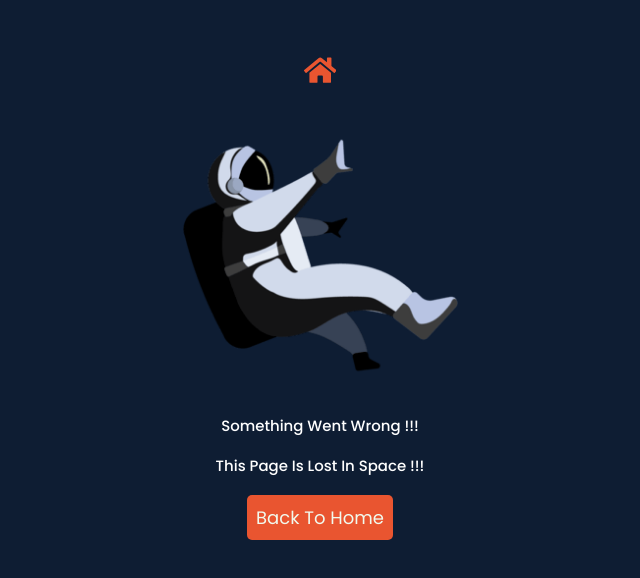
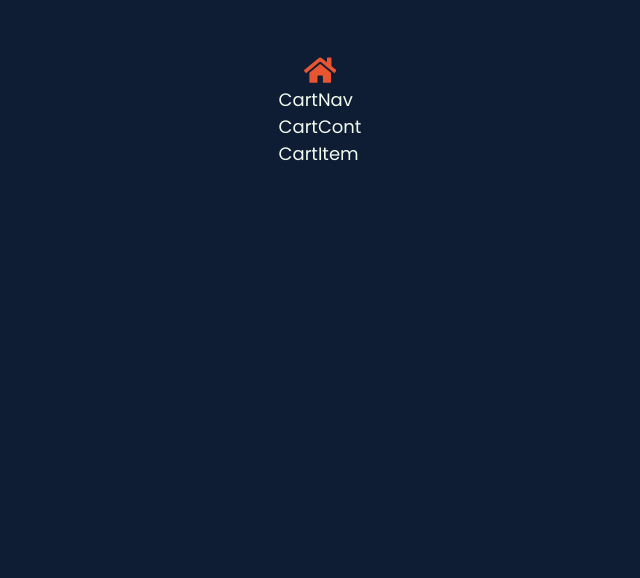
Before and after one commit to ibrahimkundlik/React-Projects-FCC, a React (Create React App) app: page /cart in a window 1280 px wide. Shown: the top 578 px of the page, without its empty margins (320-960 px from the left). Built offline with nearby package versions, Linux system fonts and the light colour scheme.

Commit message:
Added base files for Cart component

```diff
--- a/src/App.js
+++ b/src/App.js
@@ -12,6 +12,7 @@ import GroceryList from "./components/groceryList/groceryList.component";
 import Navbar from "./components/navbar/navbar.component";
 import SidebarModal from "./components/sidebar-modal/sidebar-modal.component";
 import StripeMenu from "./components/stripe-menu/stripe-menu.component";
+import Cart from "./components/cart/cart.component";
 import ErrorPage from "./components/errorPage/errorPage.component";
 import { FaHome } from "react-icons/fa";
 //react-router
@@ -39,6 +40,7 @@ function App() {
 				<Route path="/navbar" component={Navbar} />
 				<Route path="/sidebarmodal" component={SidebarModal} />
 				<Route path="/stripemenu" component={StripeMenu} />
+				<Route path="/cart" component={Cart} />
 				<Route path="/*" component={ErrorPage} />
 			</Switch>
 		</div>
--- /dev/null
+++ b/src/components/cart/cart-cont.jsx
@@ -0,0 +1,13 @@
+import React from "react";
+import CartItem from "./cart-item";
+
+const CartCont = () => {
+	return (
+		<div className="cart-cont">
+			<p>CartCont</p>
+			<CartItem />
+		</div>
+	);
+};
+
+export default CartCont;
--- /dev/null
+++ b/src/components/cart/cart-item.jsx
@@ -0,0 +1,7 @@
+import React from "react";
+
+const CartItem = () => {
+	return <div className="cart-item">CartItem</div>;
+};
+
+export default CartItem;
--- /dev/null
+++ b/src/components/cart/cart-nav.jsx
@@ -0,0 +1,11 @@
+import React from "react";
+import { useGlobalContext } from "./context";
+
+const CartNav = () => {
+	const data = useGlobalContext();
+	console.log(data);
+
+	return <div className="cart-nav">CartNav</div>;
+};
+
+export default CartNav;
--- /dev/null
+++ b/src/components/cart/cart.component.jsx
@@ -0,0 +1,18 @@
+import React from "react";
+import "./cart.styles.scss";
+import CartNav from "./cart-nav";
+import CartCont from "./cart-cont";
+import CartProvider from "./context";
+
+const Cart = () => {
+	return (
+		<CartProvider>
+			<div className="cart-component">
+				<CartNav />
+				<CartCont />
+			</div>
+		</CartProvider>
+	);
+};
+
+export default Cart;
--- /dev/null
+++ b/src/components/cart/cart.styles.scss
@@ -0,0 +1,5 @@
+@import "../../sass/variables";
+
+.cart-component {
+	color: $secondary;
+}
--- /dev/null
+++ b/src/components/cart/context.js
@@ -0,0 +1,25 @@
+import React, { createContext, useContext, useState } from "react";
+import cartData from "./data";
+
+const CartContext = createContext();
+
+const INITIAL_STATE = {
+	loading: false,
+	cart: cartData,
+	count: 0,
+	price: 0,
+};
+
+const CartProvider = ({ children }) => {
+	const [state, setState] = useState(INITIAL_STATE);
+
+	return (
+		<CartContext.Provider value={{ ...state }}>{children}</CartContext.Provider>
+	);
+};
+
+export const useGlobalContext = () => {
+	return useContext(CartContext);
+};
+
+export default CartProvider;
--- /dev/null
+++ b/src/components/cart/data.js
@@ -0,0 +1,26 @@
+export default [
+	{
+		id: 1,
+		title: "Samsung Galaxy S7",
+		price: 599.99,
+		img:
+			"https://res.cloudinary.com/diqqf3eq2/image/upload/v1583368215/phone-2_ohtt5s.png",
+		amount: 1,
+	},
+	{
+		id: 2,
+		title: "google pixel ",
+		price: 499.99,
+		img:
+			"https://res.cloudinary.com/diqqf3eq2/image/upload/v1583371867/phone-1_gvesln.png",
+		amount: 1,
+	},
+	{
+		id: 3,
+		title: "Xiaomi Redmi Note 2",
+		price: 699.99,
+		img:
+			"https://res.cloudinary.com/diqqf3eq2/image/upload/v1583368224/phone-3_h2s6fo.png",
+		amount: 1,
+	},
+];
--- a/src/pages/homepage/homepage.component.jsx
+++ b/src/pages/homepage/homepage.component.jsx
@@ -47,6 +47,9 @@ const HomePage = () => {
 				<li>
 					<Link to="/stripemenu">Stripe Menu</Link>
 				</li>
+				<li>
+					<Link to="/cart">Cart</Link>
+				</li>
 			</ul>
 		</div>
 	);
```
